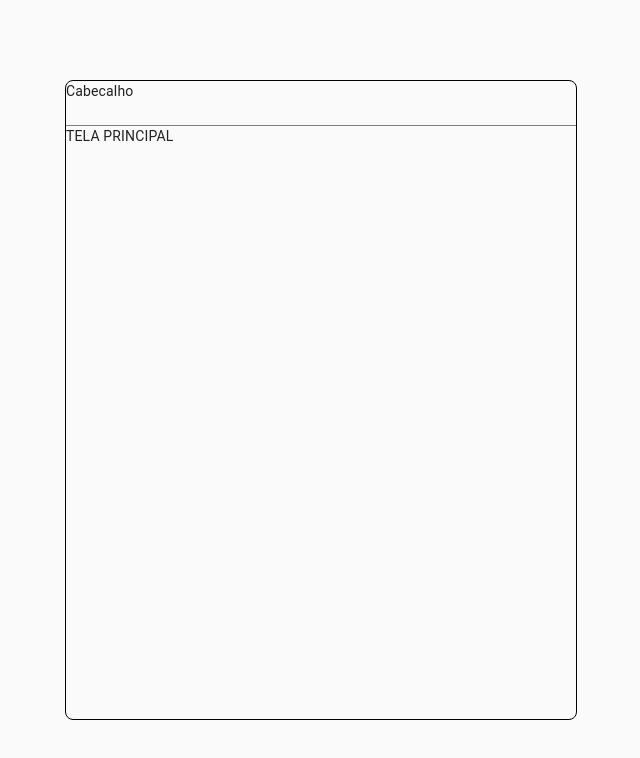
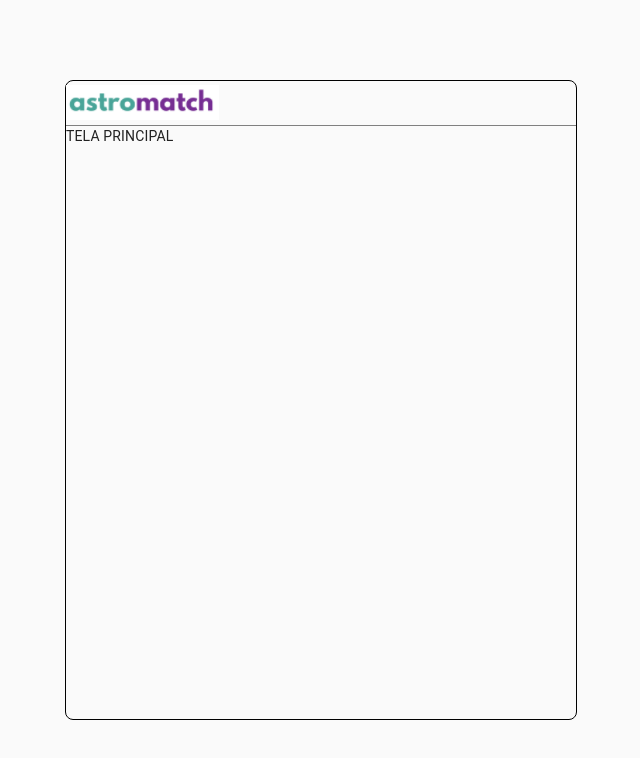
Before and after one commit to future4code/Edgard-Finotti, a React (Create React App) app in the folder quinzena8/projetoAstroMatch/projeto-astro-match/: page / in a window 1280 px wide. Shown: the top 758 px of the page, without its empty margins (319-959 px from the left). Built offline with nearby package versions, Linux system fonts and the light colour scheme.

Commit message:
Passado via props imagem do cabecalho e variavel exibirPaginaInicial.

```diff
--- a/quinzena8/projetoAstroMatch/projeto-astro-match/src/components/Cabecalho/Cabecalho.js
+++ b/quinzena8/projetoAstroMatch/projeto-astro-match/src/components/Cabecalho/Cabecalho.js
@@ -1,5 +1,5 @@
 import React from 'react'
-import { DivisaoCabecalho } from './stylesCabecalho'
+import { DivisaoCabecalho, ImagemLogo } from './stylesCabecalho'
 
 export function Cabecalho(props) {
 
@@ -7,7 +7,8 @@ export function Cabecalho(props) {
 
     return (
         <DivisaoCabecalho>
-            Cabecalho
+            <ImagemLogo src={props.imagemLogo} />
+
         </DivisaoCabecalho>
     )
 }
--- a/quinzena8/projetoAstroMatch/projeto-astro-match/src/components/Cabecalho/stylesCabecalho.js
+++ b/quinzena8/projetoAstroMatch/projeto-astro-match/src/components/Cabecalho/stylesCabecalho.js
@@ -4,4 +4,10 @@ export const DivisaoCabecalho = styled.div`
     border-bottom: 1px solid gray;
 
     height: 07%;
+
+    display: flex;
+    align-items: center;
 `
+export const ImagemLogo = styled.img`
+
+`
--- a/quinzena8/projetoAstroMatch/projeto-astro-match/src/screens/TelaPrincipal/TelaPrincipal.js
+++ b/quinzena8/projetoAstroMatch/projeto-astro-match/src/screens/TelaPrincipal/TelaPrincipal.js
@@ -1,15 +1,19 @@
 import React, {useState, useEffect} from 'react'
 import { Cabecalho } from '../../components/Cabecalho/Cabecalho'
 import { DivisaoPrincipal } from './stylesTelaPrincipal'
+import logo from '../../assets/logoAstroMatch.png'
 
 export function TelaPrincipal() {
-
+    const [ mostrarTelaInicial, setMostrarTelaInicial ] = useState(true)
 
 
     return (
         <DivisaoPrincipal>
 
-            <Cabecalho />
+            <Cabecalho
+                imagemLogo = {logo}
+                mostrarTelaInicial = {mostrarTelaInicial}
+            />
 
 
             TELA PRINCIPAL
```
Also changed, not shown: quinzena8/projetoAstroMatch/projeto-astro-match/src/assets/logoAstroMatch.png (added).
